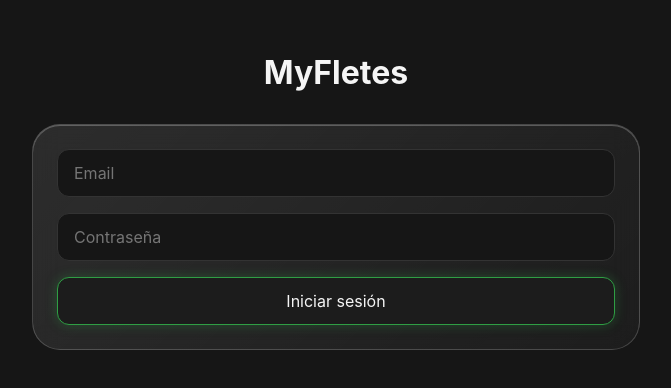
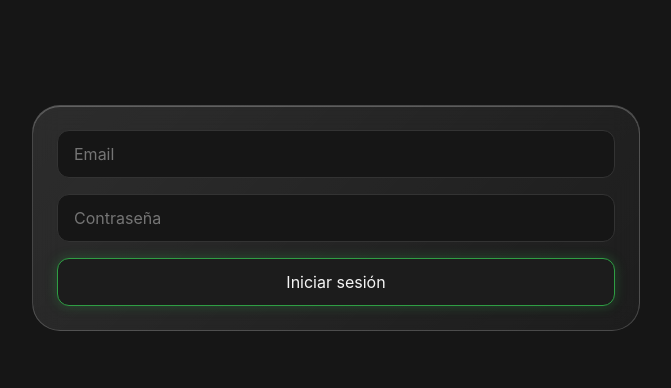
Before and after one commit to fedegutierrez568html/my-app, a React (Vite) app: page / in a window 1280 px wide. Shown: the part 198-586 px from the top of the page, without its empty margins (304-975 px from the left). Built offline with nearby package versions, Linux system fonts and the light colour scheme; no server answers.

Commit message:
remove h1 login

```diff
--- a/src/components/Login.jsx
+++ b/src/components/Login.jsx
@@ -24,7 +24,7 @@ export default function Login() {
 
   return (
     <div className="login">
-      <h1 className="login-titulo">MyFletes</h1>
+      <h1 className="login-titulo"></h1>
 
       <form className="formulario" onSubmit={handleSubmit}>
         <input
```
